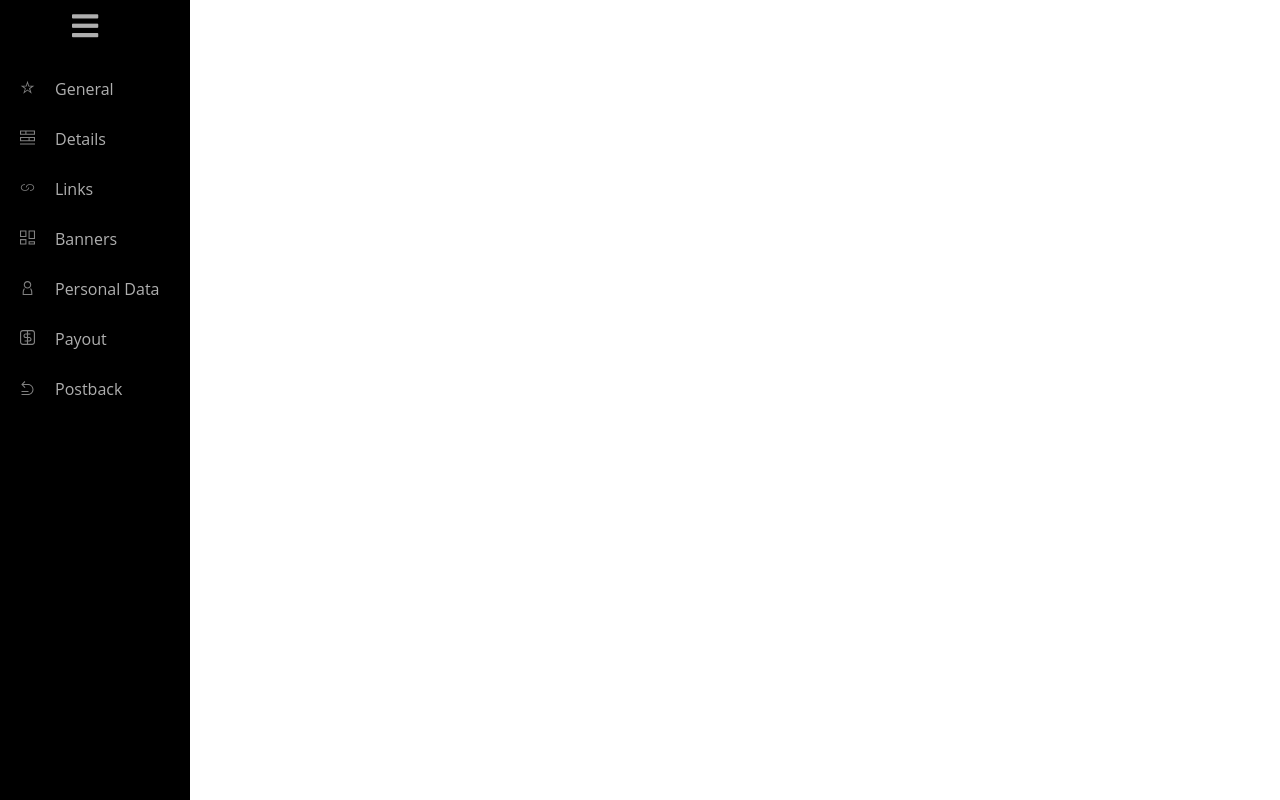
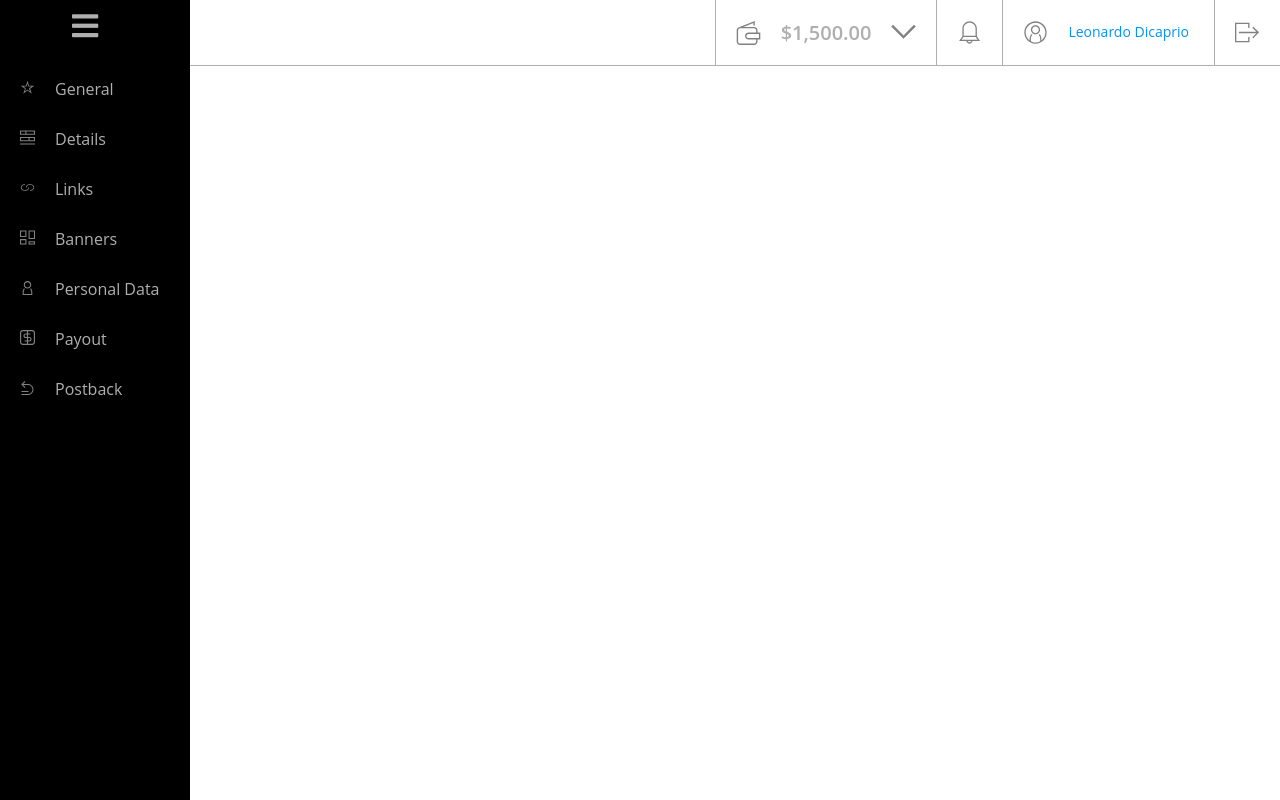
Before and after one commit to Biedrzyk/Solo, a website: page src/index.html in a window 1280 px wide. Drawn offline with nearby package versions, Linux system fonts and the light colour scheme; files that its build step writes are made by us from their sources.

Commit message:
Add styles for centerbar.scss

```diff
--- a/src/index.html
+++ b/src/index.html
@@ -22,34 +22,58 @@
         <nav class="sidebar-navi">
           <ul class="s-links">
             <li class="nav-el">
-              <a class="nav-link active" href="#general"><img src="images/icons/general.svg" class="icon-general icon" alt="">General</a>
+              <a class="nav-link active" href="#general"><img src="images/icons/general.svg" class="icon-general icon"
+                  alt="">General</a>
             </li>
             <li class="nav-el">
-              <a class="nav-link" href="#details"><img src="images/icons/details.svg" class="icon-details icon" alt="">Details</a>
+              <a class="nav-link" href="#details"><img src="images/icons/details.svg" class="icon-details icon"
+                  alt="">Details</a>
             </li>
             <li class="nav-el">
-              <a class="nav-link" href="#links"><img src="images/icons/links.svg" class="icon-links icon" alt="">Links</a>
+              <a class="nav-link" href="#links"><img src="images/icons/links.svg" class="icon-links icon"
+                  alt="">Links</a>
             </li>
             <li class="nav-el">
-              <a class="nav-link" href="#banners"><img src="images/icons/banners.svg" class="icon-banners icon" alt="">Banners</a>
+              <a class="nav-link" href="#banners"><img src="images/icons/banners.svg" class="icon-banners icon"
+                  alt="">Banners</a>
             </li>
             <li class="nav-el">
-              <a class="nav-link" href="#personaldata"><img src="images/icons/personaldata.svg" class="icon-personaldata icon" alt="">Personal Data</a>
+              <a class="nav-link" href="#personaldata"><img src="images/icons/personaldata.svg"
+                  class="icon-personaldata icon" alt="">Personal Data</a>
             </li>
             <li class="nav-el">
-              <a class="nav-link" href="#payout"><img src="images/icons/payout.svg" class="icon-payout icon" alt="">Payout</a>
+              <a class="nav-link" href="#payout"><img src="images/icons/payout.svg" class="icon-payout icon"
+                  alt="">Payout</a>
             </li>
             <li class="nav-el">
-              <a class="nav-link" href="#postback"><img src="images/icons/postback.svg" class="icon-postback icon" alt="">Postback</a>
+              <a class="nav-link" href="#postback"><img src="images/icons/postback.svg" class="icon-postback icon"
+                  alt="">Postback</a>
             </li>
           </ul>
         </nav>
       </aside>
-
     </section>
 
     <div class="upper-menu">
-
+      <div class="upper-menu-right">
+        <ul class="upper-menu-links">
+          <li class="link">
+            <a href="#wallet"><img src="images/icons/wallet.svg" class="icon-wallet icon" alt="">Wallet</a>
+            <div class="balance">$1,500.00</div>
+            <a href="#arrow-down"><img src="images/icons/arrow-down.svg" class="icon-arrow-down icon" alt="">Arrow</a>
+          </li>
+          <li class="link">
+            <a href="#notification"><img src="images/icons/notification.svg" class="icon-notification icon" alt="">Notification</a>
+          </li>
+          <li class="link">
+            <a href="#profile"><img src="images/icons/profile.svg" class="icon-notification icon" alt="">Profile</a>
+            <div class="name-profile">Leonardo Dicaprio</div>
+          </li>
+          <li class="link">
+            <a href="#quit"><img src="images/icons/quit.svg" class="icon-notification icon" alt="">Quit</a>
+          </li>
+        </ul>
+      </div>
     </div>
 
     <div class="main-page">
--- /dev/null
+++ b/src/sass/sections/_centerbar.scss
@@ -0,0 +1,70 @@
+.upper-menu {
+  display: flex;
+  flex-direction: row;
+  justify-content: flex-end;
+  position: fixed;
+  top: 0;
+  width: 100%;
+  min-height: 55px;
+  border-bottom: 1px solid $background-color;
+  color: $background-color;
+  background-color: white;
+  //box-shadow: $box-shadow;
+  font-family: $paragraph-font;
+  z-index: 5;
+
+  .upper-menu-right {
+    display: flex;
+  }
+
+  .upper-menu-links {
+    display: flex;
+    align-items: center;
+    margin: 0;
+    flex-direction: row;
+
+    .link {
+      display: flex;
+      align-items: center;
+      height: 100%;
+      list-style: none;
+      border-left: 1px solid $background-color;
+
+      a {
+        font-size: 0;
+      }
+
+      .icon {
+        width: 25px;
+        height: 25px;
+        margin-right: 20px;
+        margin-left: 20px;
+        filter: invert(55%) sepia(1%) saturate(0%) hue-rotate(40deg) brightness(92%) contrast(82%);
+      }
+
+      [class*="icon-"] {
+        color: $background-color;
+        margin: 20px;
+      }
+    }
+  }
+
+  li:hover {
+    [class*="icon-"] {
+      margin: 20px;
+      transform: scale(1.3);
+      filter: invert(70%) sepia(71%) saturate(4103%) hue-rotate(348deg) brightness(100%) contrast(93%);
+    }
+  }
+
+  .name-profile {
+    font-size: 14px;
+    color: #0394fc;
+    margin-right: 25px;
+  }
+
+  .balance {
+    font-weight: 600;
+    font-size: 20px;
+  }
+}
--- a/src/sass/sections/_sidebar.scss
+++ b/src/sass/sections/_sidebar.scss
@@ -34,7 +34,6 @@
 }
 
 .s-links {
-
   display: flex;
   flex-direction: column;
   list-style: none;
@@ -53,7 +52,6 @@
     img {
       filter: invert(95%) sepia(1%) saturate(0%) hue-rotate(80deg) brightness(100%) contrast(100%);
     }
-
 
     &:hover {
       background-color: $hover-color;
--- a/src/sass/style.scss
+++ b/src/sass/style.scss
@@ -9,6 +9,7 @@
 /* Sections */
 //@import "sections/registration_form";
 @import "sections/sidebar";
+@import "sections/centerbar";
 
 /* Pages / Views */
 //@import "pages/registration";
```
Lines whose indentation alone changed are shown as unchanged.
